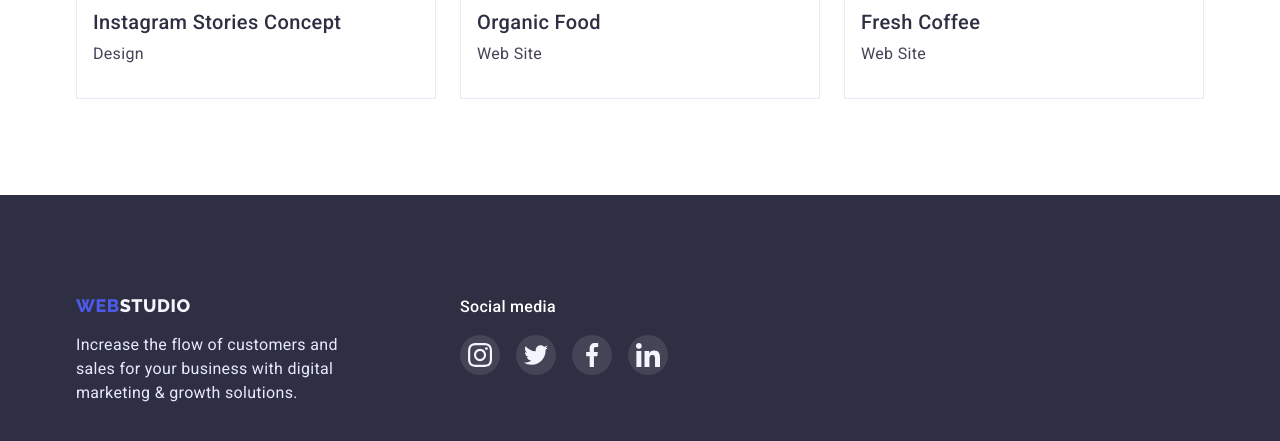
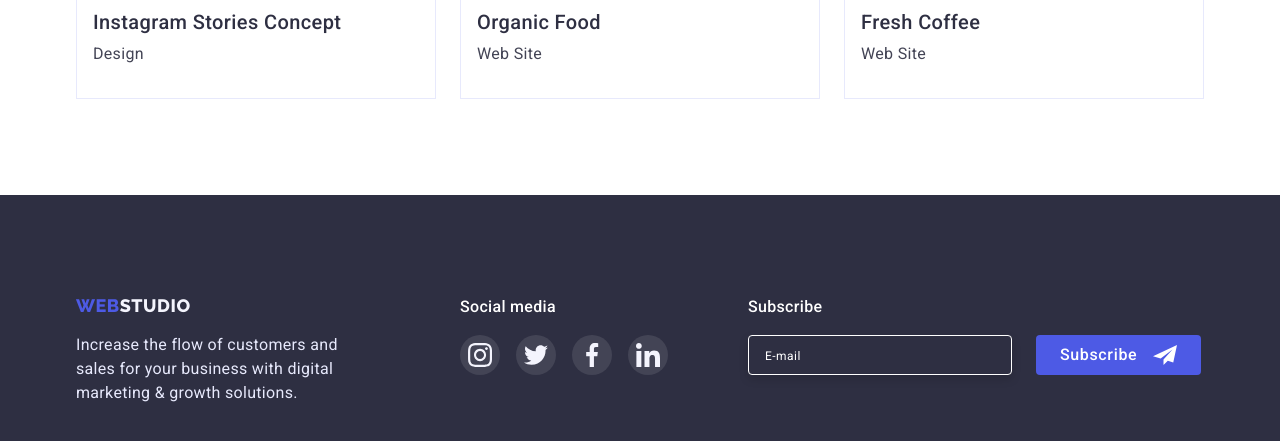
Before and after one commit to Halyna18/goit-markup-hw-06, a plain HTML site: page portfolio.html in a window 1280 px wide. Shown: the part 1552-1993 px from the top of the page. Drawn offline with nearby package versions, Linux system fonts and the light colour scheme.

Commit message:
correction in data-modal margin-bottom and transition. Added in footer-subscribe-input width and height

```diff
--- a/css/styles.css
+++ b/css/styles.css
@@ -469,6 +469,8 @@ body {
 }
 .footer-subscribe-input {
 	padding: 8px 16px;
+	width: 264px;
+	height: 40;
 	color: var(--hero-color);
 	border: 1px solid var(--hero-color);
 	filter: drop-shadow(0px 4px 4px rgba(0, 0, 0, 0.15));
@@ -635,6 +637,7 @@ body {
 	background: var(--footer-text);
 	border-radius: 50%;
 	border: 1px solid rgba(0, 0, 0, 0.1);
+	transition: color var(--animation-duration) var(--timing-function);
 }
 .modal-close-btn:is(:hover, :focus) {
 	color: var(--hero-color);
@@ -665,6 +668,12 @@ body {
 .form-group {
 	margin-bottom: 8px;
 }
+.form-group-2 {
+	margin-bottom: 16px;
+}
+.form-group-3 {
+	margin-bottom: 24px;
+}
 .form-input {
 	width: 100%;
 	height: 40px;
@@ -685,6 +694,9 @@ body {
 }
 .form-label span {
 	display: block;
+	font-size: 12px;
+	line-height: 1.17;
+	letter-spacing: 0.04em;
 	margin-bottom: 4px;
 	color: var(--icon-color);
 }
@@ -717,8 +729,6 @@ body {
 	line-height: 1.17;
 	letter-spacing: 0.04em;
 	color: var(--icon-color);
-	margin-top: 16px;
-	margin-bottom: 24px;
 }
 
 .form-checkbox:checked + .form-checkbox-label::before {
--- a/portfolio.html
+++ b/portfolio.html
@@ -240,6 +240,34 @@
 						></li>
 					</ul>
 				</div>
+				<!-- Footer-subscribe -->
+
+				<form class="footer-subscribe-form">
+					<div class="footer-subscribe">
+						<p class="footer-subscribe-heading">Subscribe</p>
+						<div class="footer-subscribe-wrap">
+							<input
+								type="email"
+								autocomplete="off"
+								aria-label="E-mail"
+								class="footer-subscribe-input"
+								name="email"
+								placeholder="E-mail"
+								required
+							/>
+							<span class="footer-subscribe-icon">
+								<button class="footer-subscribe-btn btn" type="submit"
+									>Subscribe
+
+									<svg class="footer-subscribe-icon-2" width="24" height="24">
+										<use href="./images/form-input-icon.svg#icon-telegram"></use>
+									</svg>
+								</button>
+							</span>
+						</div>
+					</div>
+				</form>
+				<!-- /Footer-subscribe -->
 			</div>
 		</footer>
 	</body>
```
Also changed, not shown: index.html (+18 -11 lines).
